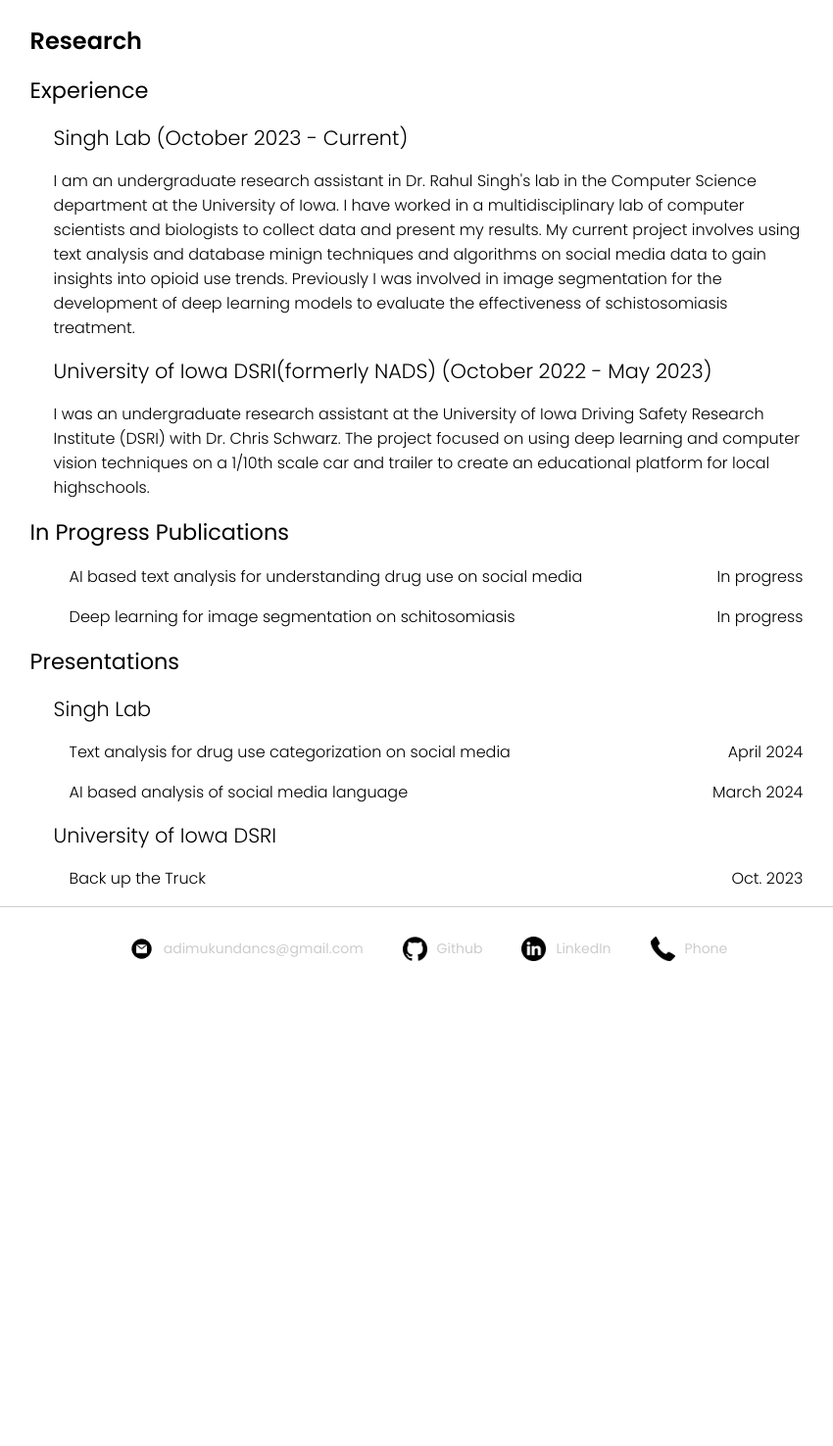
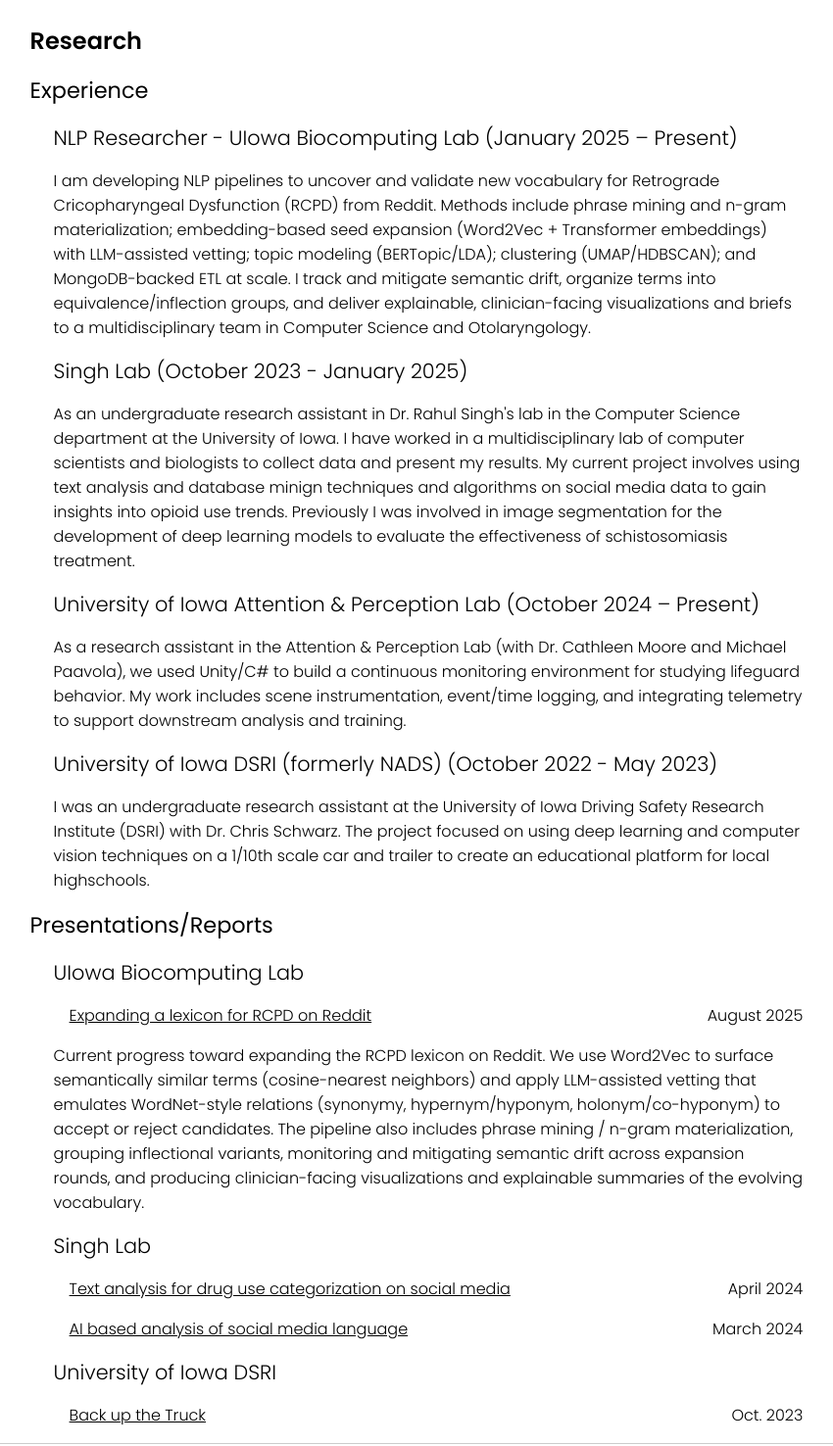
Before and after one commit to Adi-M02/portfolio, a plain HTML site: page research/index.html in a window 1280 px wide. Shown: the part 120-1596 px from the top of the page at 98% size, without its empty margins (203-1053 px from the left). Before the commit the page ends 1131 px from the top, so only its background shows below. Drawn offline with Linux system fonts and the light colour scheme.

Commit message:
updated resume and research position descriptions and added report

```diff
--- a/research/index.html
+++ b/research/index.html
@@ -15,12 +15,20 @@
                 <h1 class="research__about__title">Research</h1>
                 <p class="research__subheading">Experience</p>
                 <div class="research__subsection">
-                    <p class="research__experience__title"> Singh Lab (October 2023 - Current)</p>
-                    <p class="research__experience__description">I am an undergraduate research assistant in Dr. Rahul Singh's lab in the Computer Science department at the University of Iowa. I have worked in a multidisciplinary lab of computer scientists and biologists to collect data and present my results. My current project involves using text analysis and database minign techniques and algorithms on social media data to gain insights into opioid use trends. Previously I was involved in image segmentation for the development of deep learning models to evaluate the effectiveness of schistosomiasis treatment. </p>
-                    <p class="research__experience__title"> University of Iowa DSRI(formerly NADS) (October 2022 - May 2023)</p>
+                    <p class="research__experience__title">NLP Researcher - UIowa Biocomputing Lab (January 2025 – Present)</p>
+                    <p class="research__experience__description">
+                    I am developing NLP pipelines to uncover and validate new vocabulary for Retrograde Cricopharyngeal Dysfunction (RCPD) from Reddit. Methods include phrase mining and n-gram materialization; embedding-based seed expansion (Word2Vec + Transformer embeddings) with LLM-assisted vetting; topic modeling (BERTopic/LDA); clustering (UMAP/HDBSCAN); and MongoDB-backed ETL at scale. I track and mitigate semantic drift, organize terms into equivalence/inflection groups, and deliver explainable, clinician-facing visualizations and briefs to a multidisciplinary team in Computer Science and Otolaryngology.
+                    </p>
+                    <p class="research__experience__title"> Singh Lab (October 2023 - January 2025)</p>
+                    <p class="research__experience__description">As an undergraduate research assistant in Dr. Rahul Singh's lab in the Computer Science department at the University of Iowa. I have worked in a multidisciplinary lab of computer scientists and biologists to collect data and present my results. My current project involves using text analysis and database minign techniques and algorithms on social media data to gain insights into opioid use trends. Previously I was involved in image segmentation for the development of deep learning models to evaluate the effectiveness of schistosomiasis treatment. </p>
+                    <p class="research__experience__title">University of Iowa Attention &amp; Perception Lab (October 2024 – Present)</p>
+                    <p class="research__experience__description">
+                    As a research assistant in the Attention &amp; Perception Lab (with Dr. Cathleen Moore and Michael Paavola), we used Unity/C# to build a continuous monitoring environment for studying lifeguard behavior. My work includes scene instrumentation, event/time logging, and integrating telemetry to support downstream analysis and training.
+                    </p>
+                    <p class="research__experience__title"> University of Iowa DSRI (formerly NADS) (October 2022 - May 2023)</p>
                     <p class="research__experience__description">I was an undergraduate research assistant at the University of Iowa Driving Safety Research Institute (DSRI) with Dr. Chris Schwarz. The project focused on using deep learning and computer vision techniques on a 1/10th scale car and trailer to create an educational platform for local highschools.   </p>
                 </div>
-                <p class="research__subheading">In Progress Publications</p>
+                <!-- <p class="research__subheading">In Progress Publications</p>
                 <div class="research__subsection">
                     <div class="research__sublist__container">
                         <span class="left__text"> AI based text analysis for understanding drug use on social media</span>
@@ -29,27 +37,46 @@
                     <div class="research__sublist__container">
                         <span class="left__text"> Deep learning for image segmentation on schitosomiasis</span>
                         <span class="right__text">In progress</span>
-                    </div>
+                    </div> -->
                 </div>
-                <p class="research__subheading"> Presentations</p>
+                <p class="research__subheading"> Presentations/Reports</p>
                 <div class="research__subsection">
+                    <p class="research__experience__title">UIowa Biocomputing Lab</p>
+
+                        <div class="research__item">
+                        <div class="research__sublist__container">
+                            <a href="../assets/rcpd_report.pdf" target="_blank" class="research__link">
+                            <span class="left__text"><u>Expanding a lexicon for RCPD on Reddit</u></span>
+                            </a>
+                            <span class="right__text">August 2025</span>
+                        </div>
+
+                        <p class="research__experience__description">
+                            Current progress toward expanding the RCPD lexicon on Reddit. We use Word2Vec to surface
+                            semantically similar terms (cosine-nearest neighbors) and apply LLM-assisted vetting that emulates
+                            WordNet-style relations (synonymy, hypernym/hyponym, holonym/co-hyponym) to accept or reject candidates.
+                            The pipeline also includes phrase mining / n-gram materialization, grouping inflectional variants,
+                            monitoring and mitigating semantic drift across expansion rounds, and producing
+                            clinician-facing visualizations and explainable summaries of the evolving vocabulary.
+                        </p>
+                        </div>
                     <p class="research__experience__title"> Singh Lab</p>
                     <div class="research__sublist__container">
                         <a href="../assets/text_analysis_for_drug_use_categorization_on_social_media.pdf" target="_blank">
-                            <span class="left__text"> Text analysis for drug use categorization on social media</span>
+                            <span class="left__text"> <u>Text analysis for drug use categorization on social media</u> </span>
                         </a>
                         <span class="right__text"> April 2024</span>
                     </div>
                     <div class="research__sublist__container">
                         <a href="../assets/AI_based_analysis_of_social_media_language.pdf" target="_blank">
-                            <span class="left__text"> AI based analysis of social media language</span>
+                            <span class="left__text"> <u>AI based analysis of social media language</u> </span>
                         </a>
                         <span class="right__text"> March 2024</span>
                     </div>
                     <p class="research__experience__title"> University of Iowa DSRI</p>
                     <div class="research__sublist__container">
                         <a href="../assets/Back_up_the_Truck.pdf" target="_blank">
-                            <span class="left__text"> Back up the Truck</span>
+                            <span class="left__text"> <u>Back up the Truck</u> </span>
                         </a>
                         <span class="right__text"> Oct. 2023</span>
                     </div>
```
Also changed, not shown: index.html (+1 -1 lines), 2 other files.
